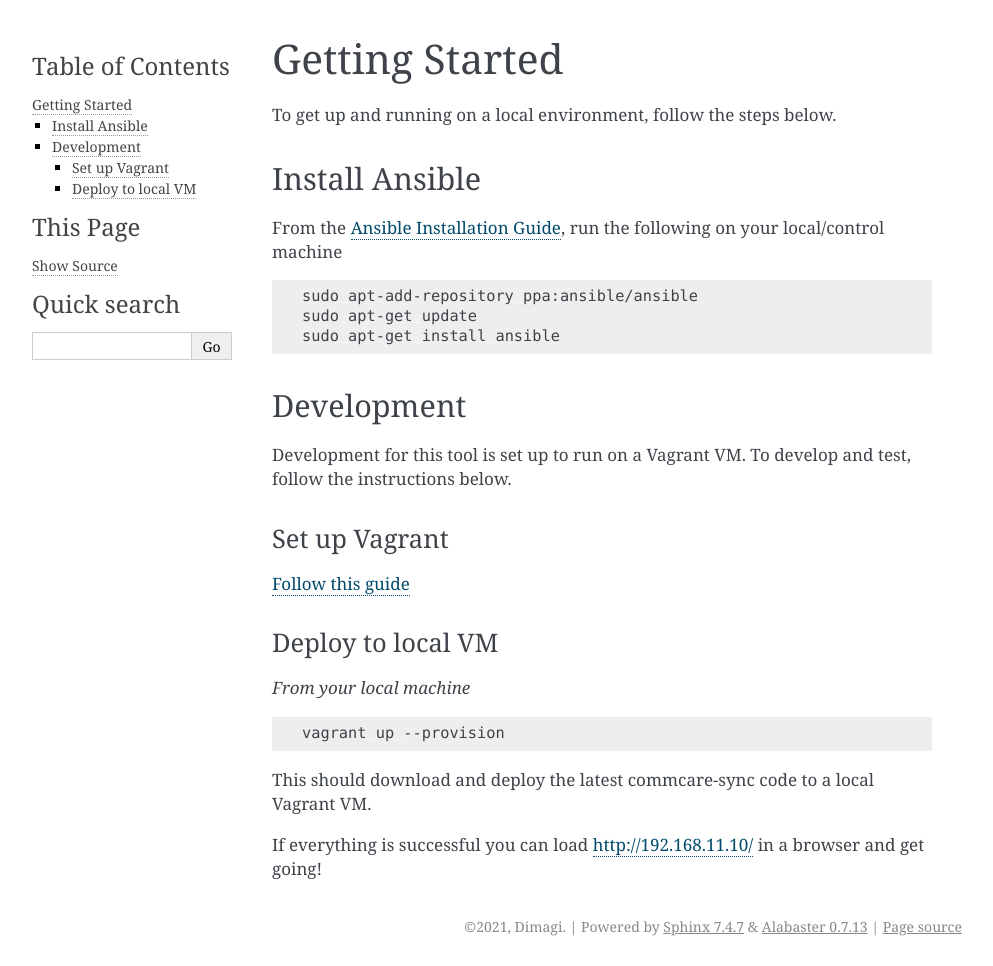
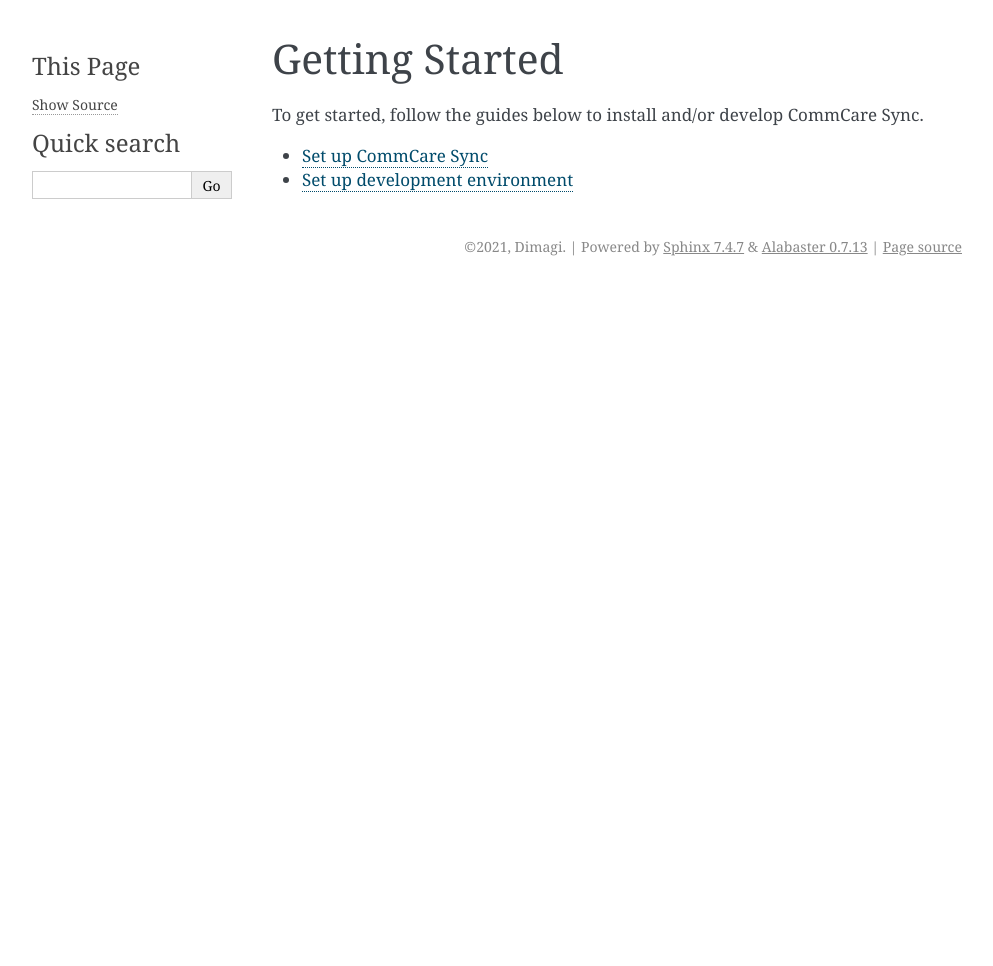
Before and after one commit to dimagi/commcare-sync-ansible, a Sphinx documentation site: the page built from docs/getting-started.md, in a window 1280 px wide. Shown: the whole page, without its empty margins (148-1141 px from the left). Built offline with Sphinx 7.4.7, drawn with Linux system fonts in a browser that asks for light colours; pages that are not in the unit, such as notebooks, are missing from menus; after the commit the page ends 900 px from its top, so only the background shows below that.

Commit message:
Restructure docs

````diff
--- a/docs/getting-started.md
+++ b/docs/getting-started.md
@@ -1,37 +1,6 @@
 Getting Started
 ===============
+To get started, follow the guides below to install and/or develop CommCare Sync.
 
-To get up and running on a local environment, follow the steps below.
-
-## Install Ansible
-
-From the [Ansible Installation Guide](https://docs.ansible.com/ansible/latest/installation_guide/intro_installation.html#installing-ansible-on-ubuntu),
-run the following on your local/control machine
-
-```bash
-sudo apt-add-repository ppa:ansible/ansible
-sudo apt-get update
-sudo apt-get install ansible
-```
-
-## Development
-
-Development for this tool is set up to run on a Vagrant VM.
-To develop and test, follow the instructions below.
-
-### Set up Vagrant
-
-[Follow this guide](https://www.vagrantup.com/docs/installation/)
-
-### Deploy to local VM
-
-*From your local machine*
-
-```bash
-vagrant up --provision
-```
-
-This should download and deploy the latest commcare-sync code to a local Vagrant VM.
-
-If everything is successful you can load [http://192.168.11.10/](http://192.168.11.10/) in a browser
-and get going!
+* [Set up CommCare Sync](install-commcare-sync.md)
+* [Set up development environment](development.md)
--- a/docs/index.rst
+++ b/docs/index.rst
@@ -15,8 +15,9 @@ This documentation site also includes a `guide for system administrators </syste
 
    whats-installed
    getting-started
-   production
-   deployment
+   install-commcare-sync
+   maintenance
+   development
    migration
    system-administration
    dimagi
````
Also changed, not shown: docs/development.md (+22 -0 lines), docs/dimagi.md (+1 -1 lines), docs/install-commcare-sync.md (+8 -8 lines), docs/maintenance.md (+2 -2 lines).
